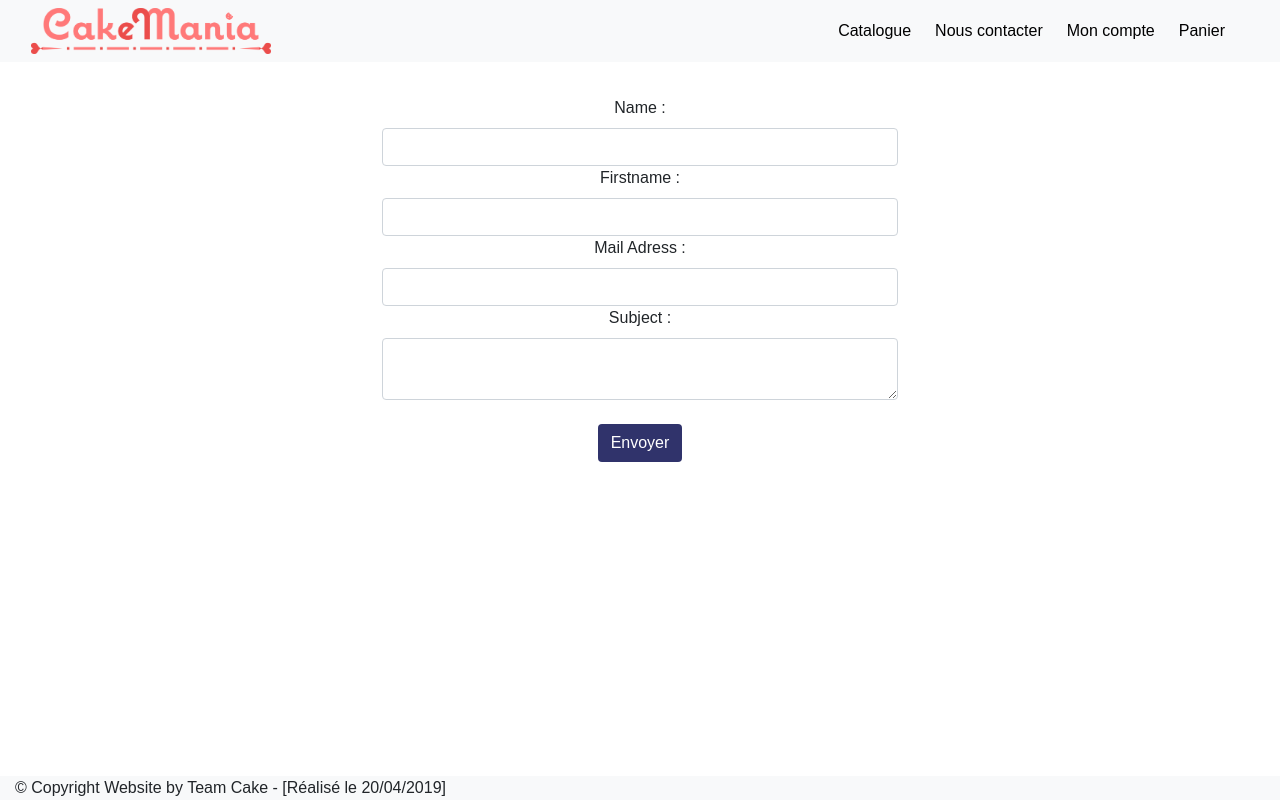
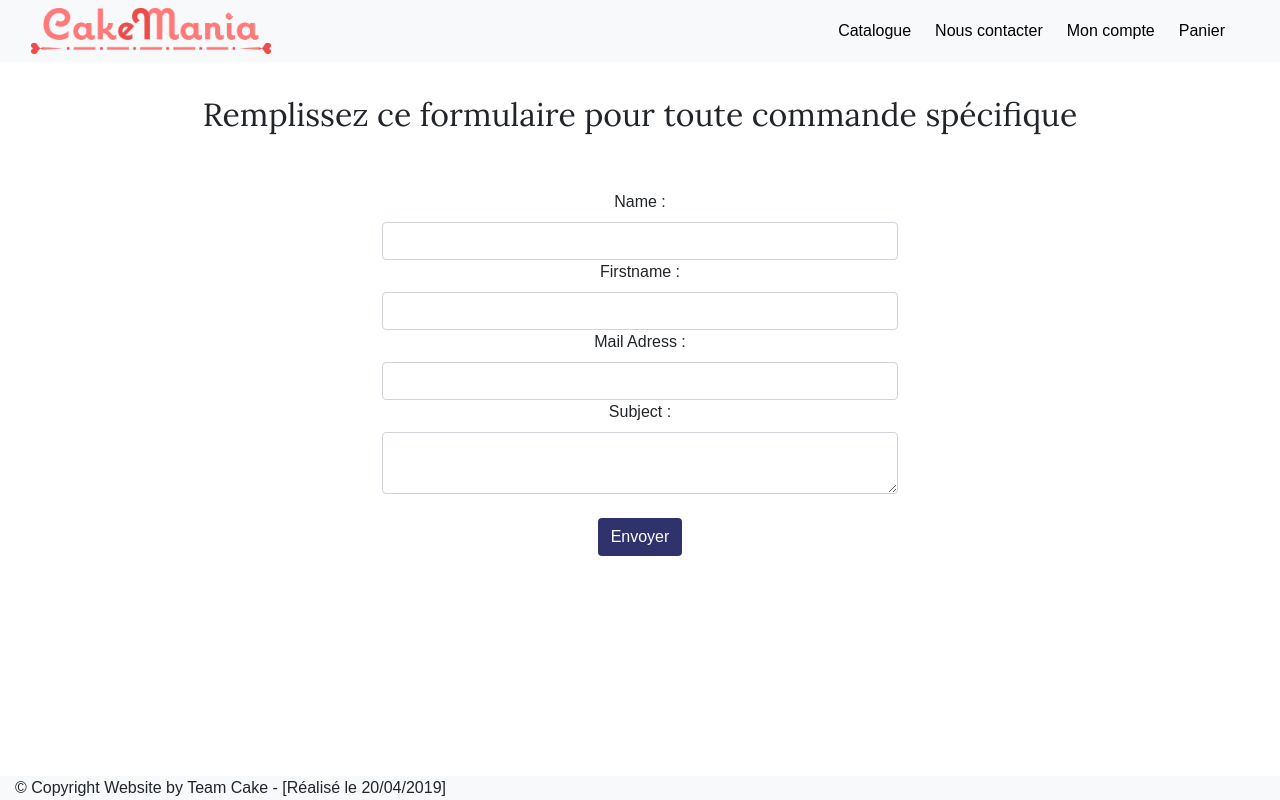
Before and after one commit to naptracks/CakeMania, a React (Create React App) app: page /contact in a window 1280 px wide. Built offline with nearby package versions, Linux system fonts and the light colour scheme; a web font is replaced by a local one.

Commit message:
Minor Update

```diff
--- a/src/component/Coordonnees.js
+++ b/src/component/Coordonnees.js
@@ -5,7 +5,7 @@ import './Coordonnees.css';
 class Coordonnees extends Component {
     render() {
         return (
-            <div className="row mt-5 mb-5">
+            <div className="row my-5 px-5">
                 <div className="col-sm-12 col-lg-6 mt-5">
                     <div id="adresse" className="text-center">
                         <h4>Où nous trouver :</h4>
--- a/src/component/nouscontacter/ContactUs.js
+++ b/src/component/nouscontacter/ContactUs.js
@@ -48,7 +48,8 @@ class ContactUs extends Component {
 
     render() {
         return (
-            <div className="mt-5 row justify-content-center">
+            <div className="mt-5 pt-5 row justify-content-center">
+                <h2>Remplissez ce formulaire pour toute commande spécifique</h2>
                 <div className="form-group mt-5 col-5">
                     {/* Appel à la méthode de gestion du submit sur le formulaire */}
                     {/* Le onSubmit est obligatoirement placé dans la balise form => norme HTML */}
```
